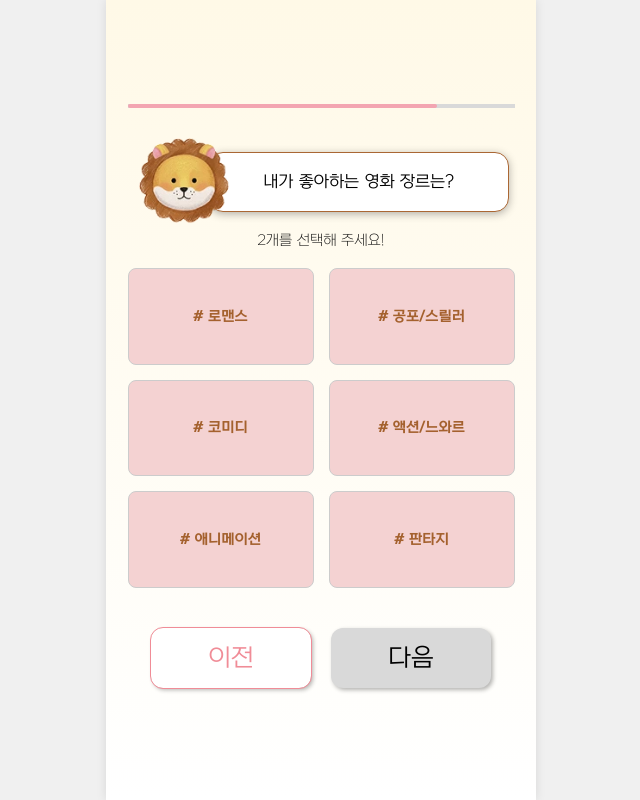
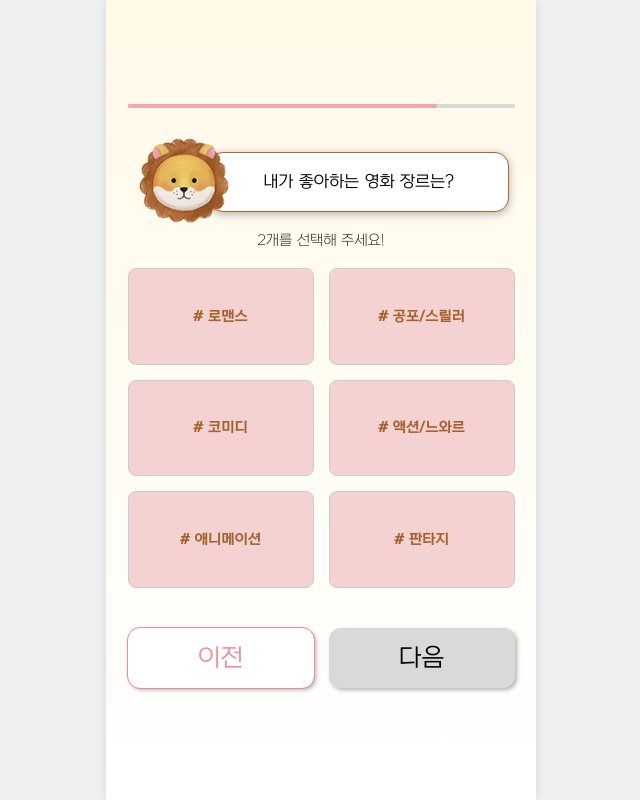
Before and after one commit to LikeLionUniv-INU/14th-Festival-Frontend, a React (Create React App) app: page /alcohol in a window 1280 px wide. Shown: the whole page, without its empty margins (319-959 px from the left). Built offline with nearby package versions, Linux system fonts and the light colour scheme.

Commit message:
style: 이전 다음 버튼 레이아웃 조정

```diff
--- a/src/components/common/BackButton.jsx
+++ b/src/components/common/BackButton.jsx
@@ -2,10 +2,10 @@
 import styled from "styled-components";
 
 const StyledBtn = styled.button`
-  min-width: 160px;
-  width: auto;
+  min-width: ${(props) => (props.$width ? "none" : "160px")}; // width가 들어오면 min-width 해제
+  width: ${(props) => (props.$width ? props.$width : "auto")};
   height: 60px;
-  padding: 16px 44px;
+  padding: ${(props) => (props.$width ? "16px 0" : "16px 44px")}; // 가로폭 고정 시 패딩 조정
   border: none;
   border-radius: 12px;
 
@@ -24,8 +24,8 @@ const StyledBtn = styled.button`
   }
 `;
 
-const BackButton = ({ onClick }) => {
-  return <StyledBtn onClick={onClick}>이전</StyledBtn>;
+const BackButton = ({ onClick, width }) => {
+  return <StyledBtn onClick={onClick} $width={width}>이전</StyledBtn>;
 };
 
 export default BackButton;
--- a/src/components/common/NextButton.jsx
+++ b/src/components/common/NextButton.jsx
@@ -2,10 +2,10 @@
 import styled from "styled-components";
 
 const StyledBtn = styled.button`
-  min-width: 160px;
-  width: auto;
+  min-width: ${(props) => (props.$width ? "none" : "160px")};
+  width: ${(props) => (props.$width ? props.$width : "auto")};
   height: 60px;
-  padding: 16px 44px;
+  padding: ${(props) => (props.$width ? "16px 0" : "16px 44px")};
   border: none;
   border-radius: 12px;
 
@@ -22,7 +22,7 @@ const StyledBtn = styled.button`
 
   &:active {
     background-color: ${({ $active }) =>
-      $active === false ? "#d9d9d9" : "#cb7881"};
+    $active === false ? "#d9d9d9" : "#cb7881"};
     box-shadow: inset 2px 2px 2px rgba(0, 0, 0, 0.3);
   }
 `;
--- a/src/pages/AlcoholPage.jsx
+++ b/src/pages/AlcoholPage.jsx
@@ -71,6 +71,7 @@ const AlcoholPage = () => {
 
         <ButtonContainer>
           <BackButton
+            width="90%"
             onClick={() => {
               navigate("/my-trait");
             }}
@@ -78,6 +79,7 @@ const AlcoholPage = () => {
             이전
           </BackButton>
           <NextButton
+            $width="90%"
             $active={isButtonActive}
             onClick={() => {
               if (isButtonActive) {
--- a/src/pages/AlcoholPage.styles.js
+++ b/src/pages/AlcoholPage.styles.js
@@ -11,9 +11,11 @@ export const Container = styled.div`
 `;
 
 export const ButtonContainer = styled.div`
+  width: 90%;
   margin-top: 10px;
   margin-bottom: 2dvh;
   display: flex;
   align-items: center;
-  gap: 20px;
+  justify-content: center;
+  gap: 15px;
 `;
--- a/src/pages/MyAnimalPage.jsx
+++ b/src/pages/MyAnimalPage.jsx
@@ -69,6 +69,7 @@ const MyAnimalPage = () => {
 
         <ButtonContainer>
           <BackButton
+            width="90%"
             onClick={() => {
               navigate("/gender");
             }}
@@ -76,6 +77,7 @@ const MyAnimalPage = () => {
             이전
           </BackButton>
           <NextButton
+            $width="90%"
             $active={isButtonActive}
             onClick={() => {
               if (isButtonActive) {
--- a/src/pages/MyAnimalPage.styles.js
+++ b/src/pages/MyAnimalPage.styles.js
@@ -11,11 +11,13 @@ export const Container = styled.div`
 `;
 
 export const ButtonContainer = styled.div`
+  width: 90%;
   margin-bottom: 2dvh;
   margin-top: 10px;
   display: flex;
   align-items: center;
-  gap: 20px;
+  justify-content: center;
+  gap: 15px;
 `;
 
 export const Anything = styled.span`
--- a/src/pages/MyTraitPage.jsx
+++ b/src/pages/MyTraitPage.jsx
@@ -64,6 +64,7 @@ const MyTraitPage = () => {
 
         <ButtonContainer $active={isButtonActive}>
           <BackButton
+            width="90%"
             onClick={() => {
               navigate("/my-animal");
             }}
@@ -71,6 +72,7 @@ const MyTraitPage = () => {
             이전
           </BackButton>
           <NextButton
+            $width="90%"
             $active={isButtonActive}
             onClick={() => {
               if (isButtonActive) {
--- a/src/pages/MyTraitPage.styles.js
+++ b/src/pages/MyTraitPage.styles.js
@@ -11,9 +11,11 @@ export const Container = styled.div`
 `;
 
 export const ButtonContainer = styled.div`
+  width: 90%;
   margin-bottom: 2dvh;
   margin-top: 10px;
   display: flex;
   align-items: center;
-  gap: 20px;
+  justify-content: center;
+  gap: 15px;
 `;
--- a/src/pages/YourAnimalPage.jsx
+++ b/src/pages/YourAnimalPage.jsx
@@ -94,6 +94,7 @@ const YourAnimalPage = () => {
           $selected={isAnythingSelected}
         >
           <BackButton
+            width="90%"
             onClick={() => {
               navigate("/alcohol");
             }}
@@ -101,6 +102,7 @@ const YourAnimalPage = () => {
             이전
           </BackButton>
           <NextButton
+            $width="90%"
             $active={isButtonActive}
             onClick={() => {
               if (isButtonActive) {
```
